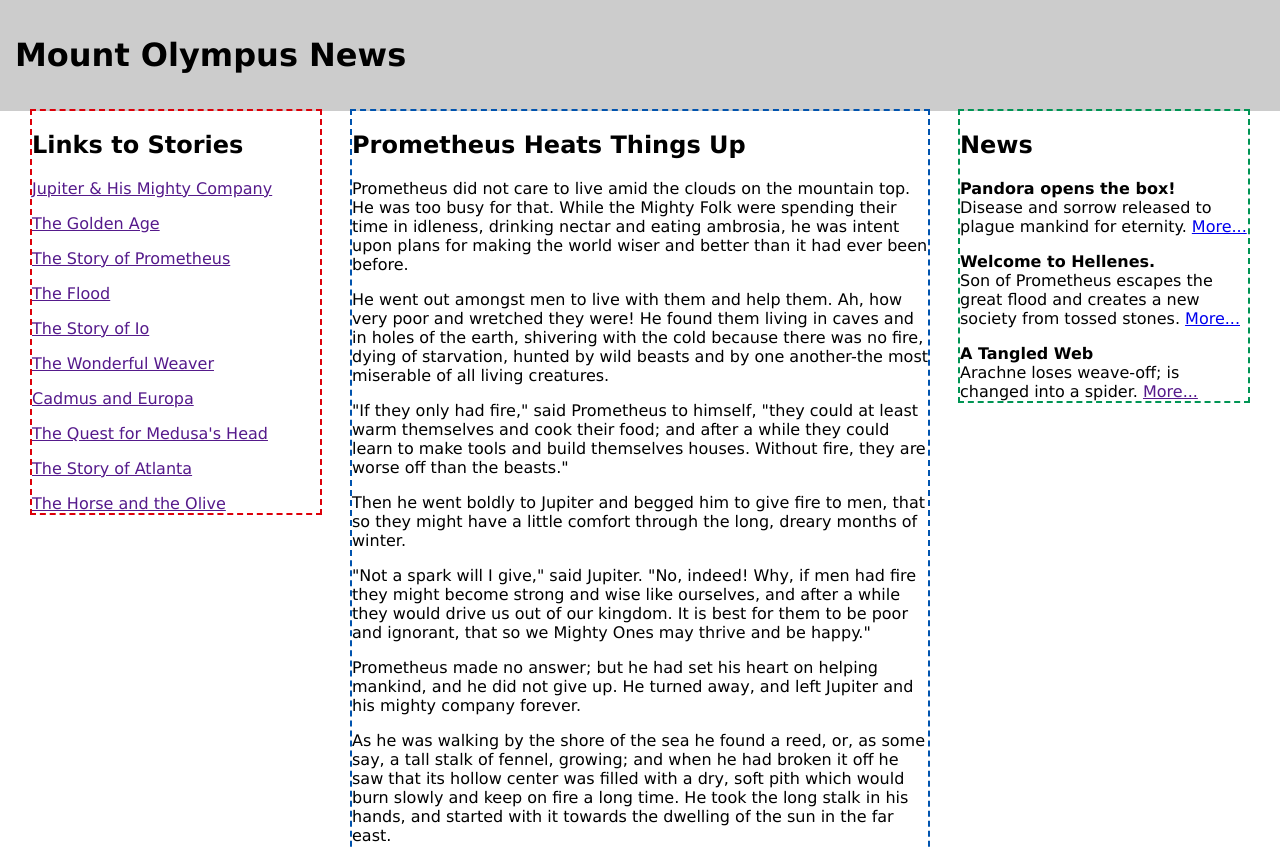
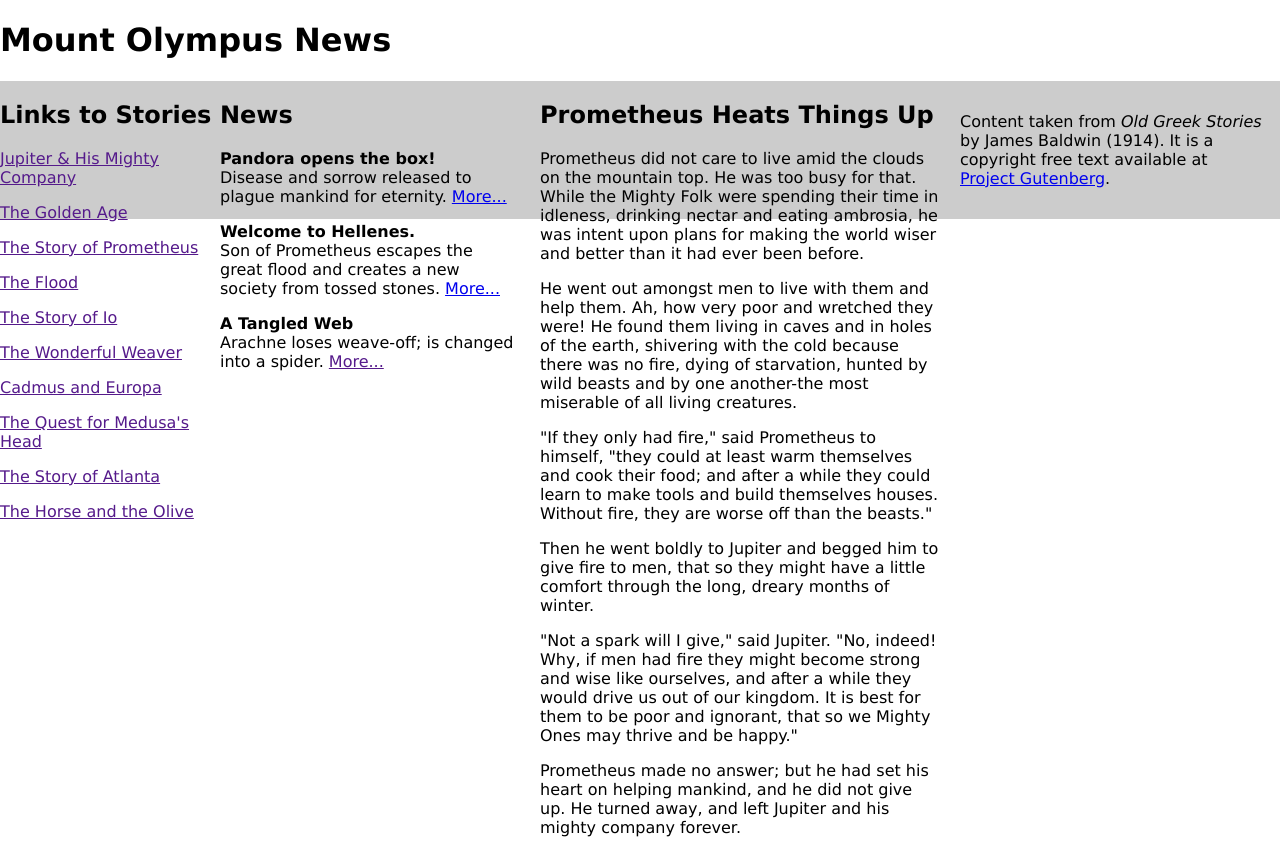
Before and after one commit to kristinagraham2/learningwebdesign, a plain HTML site: page Ch16/mountolympus-ex1.html in a window 1280 px wide. Shown: the top 848 px of the page. Drawn offline with Linux system fonts and the light colour scheme.

Commit message:
Exercises 16-1 through 16-2 and 18-1 through 18-3 are complete.

```diff
--- a/Ch16/mountolympus-ex1.html
+++ b/Ch16/mountolympus-ex1.html
@@ -6,32 +6,36 @@
 <head>
 <title>Mount Olympus News</title>
 <style type="text/css">
+#wrapper {
+  width: 960px;
+  margin: 0auto;
+}
 #header {
 	background-color: #CCC;
 	padding: 15px;}
 
 #links {
 	float: left;
-	width: 22.5%;
-	margin: 0 0 0 2.5%;
-	outline: 2px dashed #dd0009;
+	width: 220px;
+	margin: 0;
 }
 #main {
 	float: left;
-	width: 45%;
-	margin: 0 2.5%;
-	outline: 2px dashed #0053ae;
+	width: 400px;
+	margin-top: 0;
+  margin-left: 320px;
+  margin-right: 20px;
 	 }
 
 #news {
 	float: left;
-	width: 22.5%;
-	margin: 0 2.5% 0 0;
-	outline: 2px dashed #009554;
+	width: 300px;
+	margin-top: 0;
+	margin-left: -740px;
 }
 
 #footer {
-	clear: left; /* starts the footer below the floated content */
+	clear: right; /* starts the footer below the floated content */
 	padding: 15px;
 	background: #CCC;}
 
@@ -55,7 +59,7 @@ li {
 </head>
 
 <body>
-<div id="header">
+<div id="wrapper">
   <h1>Mount Olympus News</h1>
 </div>
 
@@ -75,7 +79,7 @@ li {
 <li><a href="">The Horse and the Olive</a></li>
 </ul>
 </div>
-
+</body>
 
 <div id="main">
   <h2>Prometheus Heats Things Up</h2>
```
Also changed, not shown: LWD4e_materials/LWD4e_chapter18/jenware-rwd.html (+1 -0 lines), LWD4e_materials/LWD4e_chapter18/jenware.css (+40 -1 lines).
